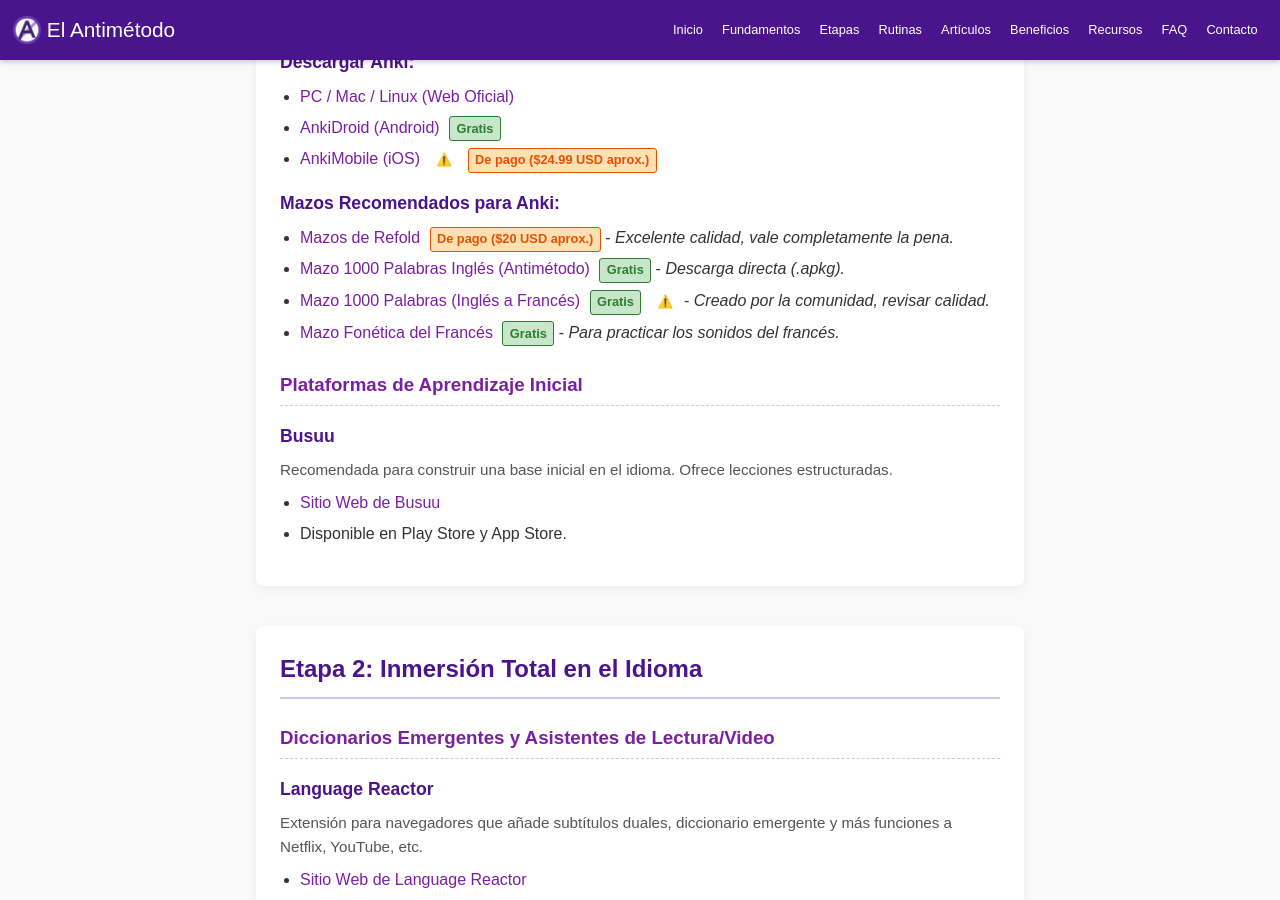
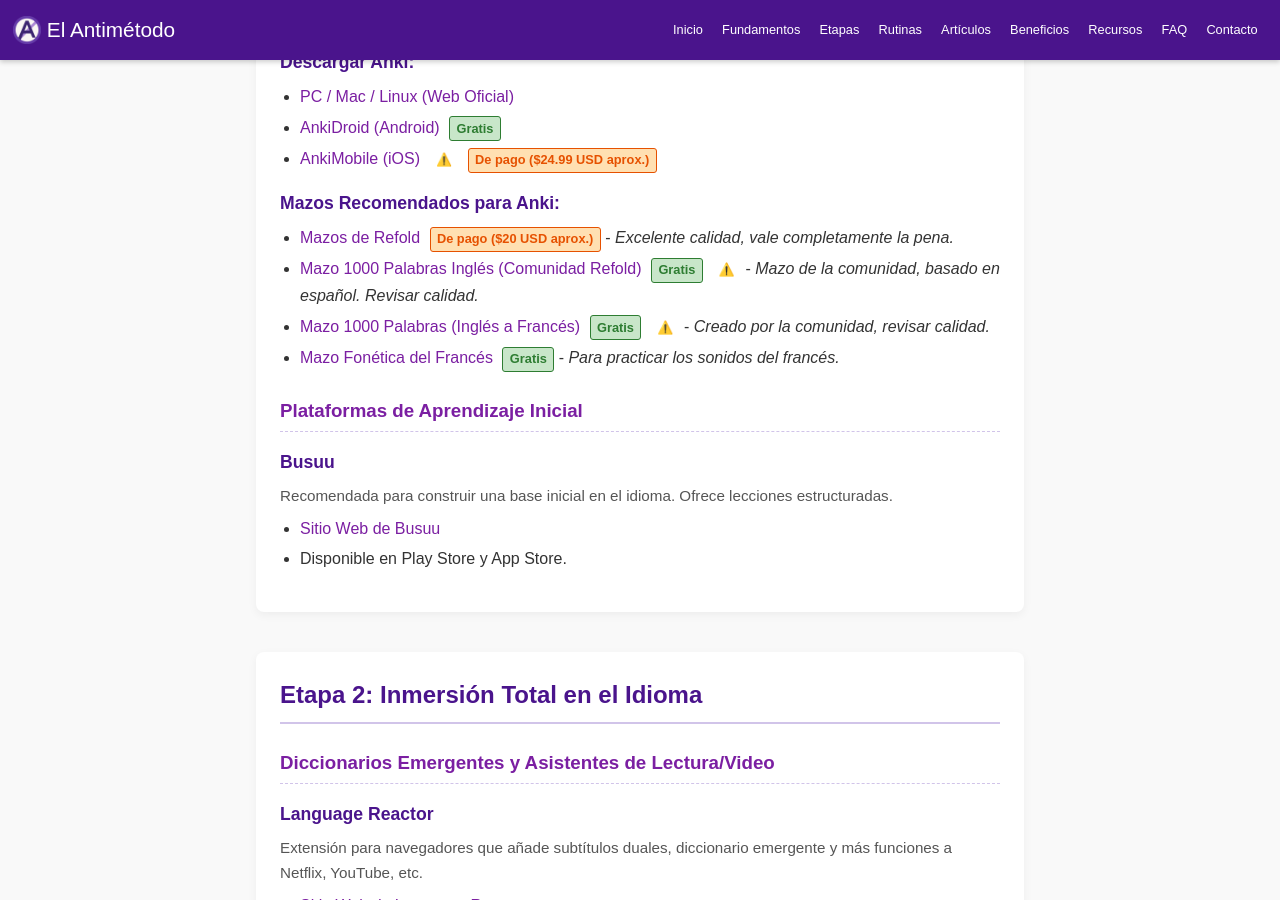
Before and after one commit to LuiseM93/ElAntimetodo, a Jekyll site: the page built from recursos.md, in a window 1280 px wide and 900 px high, scrolled down 759 px. Built offline with Jekyll 4.4.1, drawn with Linux system fonts in a browser that asks for light colours.

Commit message:
Update recursos.md

```diff
--- a/recursos.md
+++ b/recursos.md
@@ -110,7 +110,7 @@
         <h4>Mazos Recomendados para Anki:</h4>
         <ul>
           <li><a href="https://refold.la/es/category/decks/" target="_blank" rel="noopener noreferrer">Mazos de Refold</a> <span class="price-tag">De pago ($20 USD aprox.)</span> - <em>Excelente calidad, vale completamente la pena.</em></li>
-          <li><a href="{{ '/assets/EN1k.apkg' | relative_url }}" download="EN1k_Antimetodo_Ingles.apkg">Mazo 1000 Palabras Inglés (Antimétodo)</a> <span class="free-tag">Gratis</span> - <em>Descarga directa (.apkg).</em></li>
+          <li><a href="https://refold.link/community-deck-spanish" target="_blank" rel="noopener noreferrer">Mazo 1000 Palabras Inglés (Comunidad Refold)</a> <span class="free-tag">Gratis</span> <span class="warning-tag">⚠️</span> - <em>Mazo de la comunidad, basado en español. Revisar calidad.</em></li>
           <li><a href="https://ankiweb.net/shared/info/539815993" target="_blank" rel="noopener noreferrer">Mazo 1000 Palabras (Inglés a Francés)</a> <span class="free-tag">Gratis</span> <span class="warning-tag">⚠️</span> - <em>Creado por la comunidad, revisar calidad.</em></li>
           <li><a href="https://ankiweb.net/shared/info/1366502789" target="_blank" rel="noopener noreferrer">Mazo Fonética del Francés</a> <span class="free-tag">Gratis</span> - <em>Para practicar los sonidos del francés.</em></li>
         </ul>
@@ -243,7 +243,6 @@
                 <li><a href="https://elsaspeak.com/en/" target="_blank" rel="noopener noreferrer">Sitio Web de Elsa Speak</a> <span class="price-tag">De pago (con opción gratuita limitada)</span></li>
             </ul>
         </div>
-        <!-- Aquí podrías añadir recursos de fonética para otros idiomas -->
     </div>
   </section>
 
```
